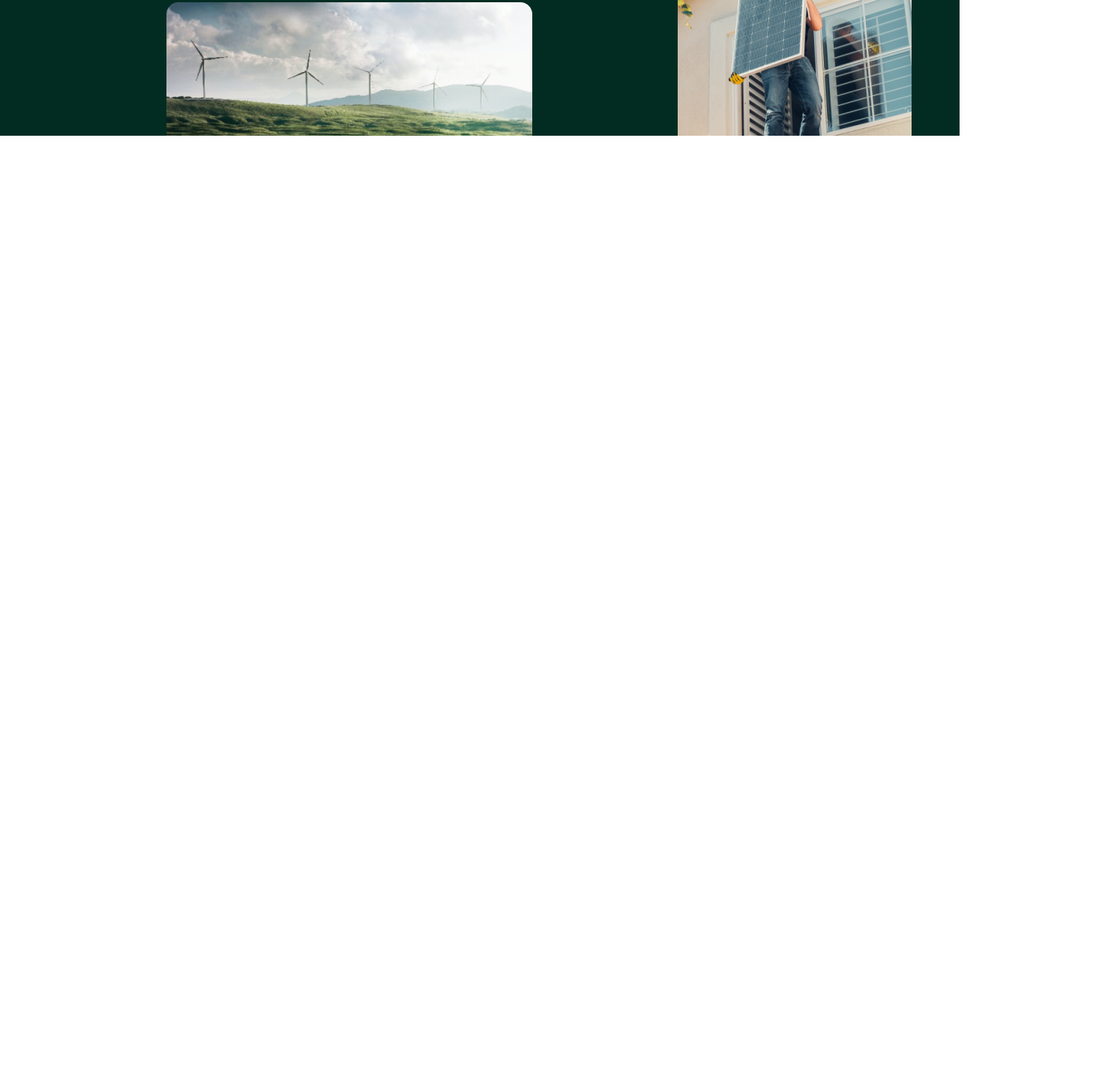
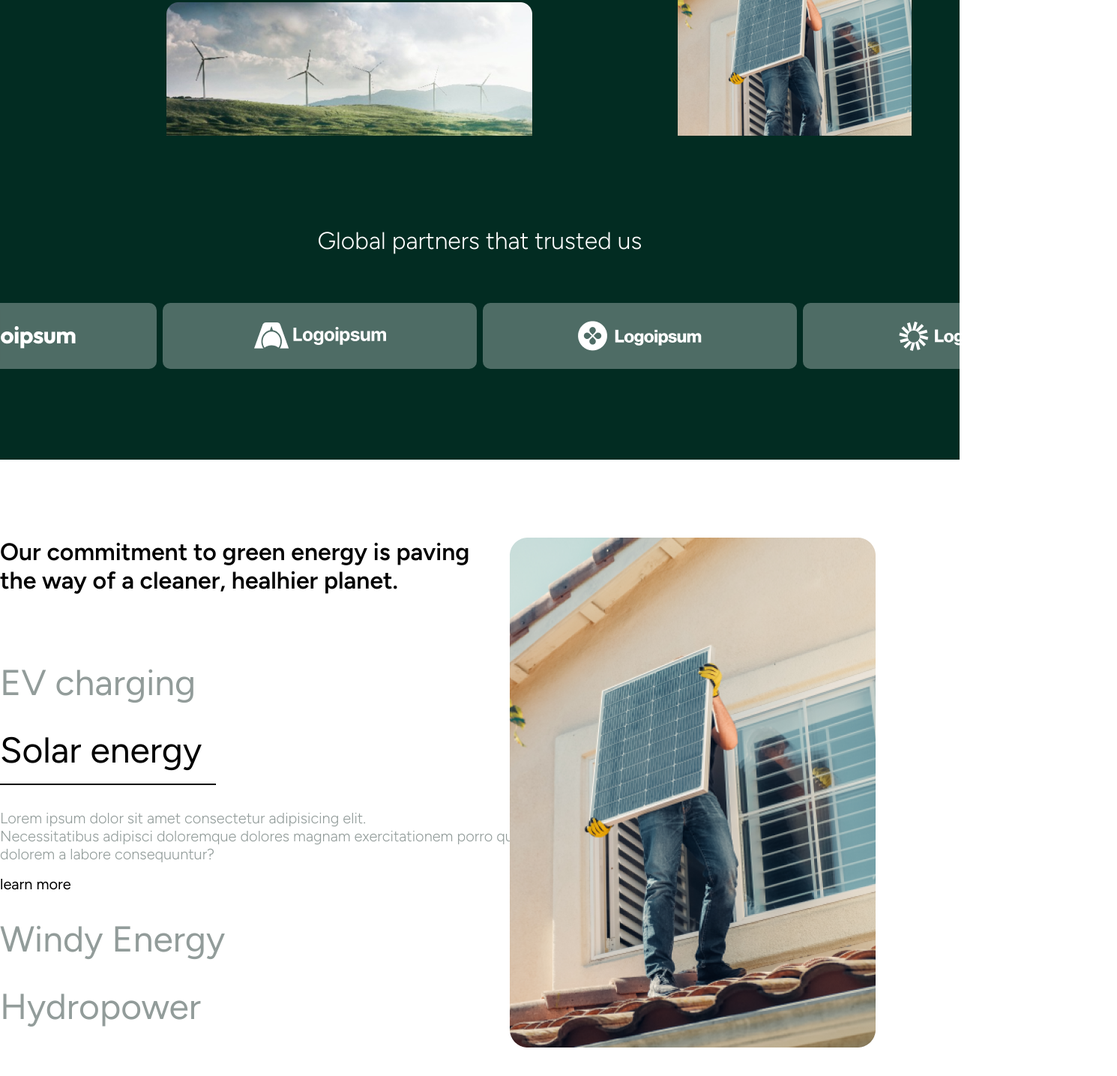
Before and after one commit to Geovanni159/Flow, a plain HTML site: page index.html in a window 1280 px wide. Shown: the part 815-2250 px from the top of the page at 75% size, 1490 px wide, since content can reach past the window. Before the commit the page ends 996 px from the top, so only its background shows below. Drawn offline with Linux system fonts and the light colour scheme; files whose address does not match are found by name.

Commit message:
solarenergy

```diff
--- a/css/style.css
+++ b/css/style.css
@@ -58,7 +58,6 @@ main {
 }
 
 .container-logo {
-
   display: flex;
   justify-content: center;
   margin-bottom: 24px;
@@ -68,8 +67,7 @@ main {
   width: 127px;
 }
 
-.container-titul{
-
+.container-titul {
   display: flex;
   justify-content: center;
   margin-bottom: 32px;
@@ -78,39 +76,36 @@ main {
 .container h1 {
   color: #ffffff;
   font-size: 76px;
-  text-align:center;
-
+  text-align: center;
 }
 
-.container p{
+.container p {
   color: #ffffff;
   font-size: 24px;
   text-align: center;
-
 }
 
-.container-texto{
+.container-texto {
   margin-bottom: 40px;
 }
 
-.container-buttons button{
+.container-buttons button {
   padding: 12px 20px;
   background-color: #022c22;
   border: 1px solid #ffffff;
   color: #ffffff;
   border-radius: 30px;
   font-size: 18px;
-
 }
 
-.container-buttons{
+.container-buttons {
   display: flex;
   justify-content: center;
   align-items: center;
   gap: 16px;
 }
 
-#See-our-solutions{
+#See-our-solutions {
   background-color: #bef254;
   border: none;
   color: #022c22;
@@ -118,26 +113,26 @@ main {
 
 /*Imagesld*/
 
-#image1{
+#image1 {
   position: absolute;
   left: -24px;
   width: 312px;
-    height: 394px;;
+  height: 394px;
 }
 
-#image2{
+#image2 {
   position: absolute;
   top: 86px;
   right: 0;
 }
 
-#image3{
+#image3 {
   position: absolute;
   right: 64px;
   bottom: 0;
 }
 
-#image4{
+#image4 {
   position: absolute;
   left: 222px;
   bottom: 0;
@@ -145,24 +140,145 @@ main {
 
 /* hover*/
 
-#get-in-touch:hover{
+#get-in-touch:hover {
   background-color: #bef254;
   border: 1px solid #bef254;
   color: #022c22;
   transition: 0.5s;
 }
 
-#get-in-touch2:hover{
+#get-in-touch2:hover {
   background-color: #bef254;
   border: 1px solid #bef254;
   color: #022c22;
   transition: 0.5s;
 }
 
-#See-our-solutions:hover{
+#See-our-solutions:hover {
   background-color: #022c22;
   border: 1px solid #ffffff;
   color: #ffffff;
   border-radius: 30px;
   transition: 0.5s;
 }
+
+.seg-container {
+  height: 432px;
+  background-color: #022c22;
+  display: flex;
+  align-items: center;
+  justify-content: center;
+  flex-direction: column;
+  gap: 64px;
+}
+
+.seg-container h1 {
+  color: #ffffff;
+  font-weight: 300;
+}
+
+.titulo1 {
+  display: inline;
+}
+.partners {
+  display: flex;
+  gap: 8px;
+}
+.partner1 {
+  width: 419px;
+  height: 88px;
+  display: flex;
+  align-items: center;
+  justify-content: center;
+  background-color: rgba(255, 255, 255, 0.3);
+  border-radius: 10px;
+}
+.partner2 {
+  width: 419px;
+  height: 88px;
+  display: flex;
+  align-items: center;
+  justify-content: center;
+  background-color: rgba(255, 255, 255, 0.3);
+  border-radius: 10px;
+}
+.partner3 {
+  width: 419px;
+  height: 88px;
+  display: flex;
+  align-items: center;
+  justify-content: center;
+  background-color: rgba(255, 255, 255, 0.3);
+  border-radius: 10px;
+}
+.partner4 {
+  width: 419px;
+  height: 88px;
+  display: flex;
+  align-items: center;
+  justify-content: center;
+  background-color: rgba(255, 255, 255, 0.3);
+  border-radius: 10px;
+}
+
+/*SOLAR ENERGY*/
+
+.solarenergy {
+  height: 888px;
+  display: flex;
+  position: relative;
+}
+
+.solarenergy-container{
+  width: 1574px;
+  height: 631px;
+  margin: 104px auto;
+}
+.solarenergy-container p{
+  font-weight: 600;
+  font-size: 32px;
+}
+
+.solarenergy-container h1{
+  margin-top: 32px;
+  font-size: 48px;
+  font-weight: 400;
+  color: #929C9A;
+}
+#evcharging{
+  margin-top: 88px;
+  font-size: 48px;
+  font-weight: 400;
+  color: #929C9A;
+}
+
+#solar{
+  color: black;
+}
+
+.barra{
+  width: 288px;
+  height: 2px;
+  border: 1px solid black;
+  margin-top: 16px;
+}
+
+#solarpanels{
+  margin-top: 32px;
+  font-size: 20px;
+  font-weight: 200;
+  color: #929C9A;
+}
+
+#learn{
+  font-size: 20px;
+  font-weight: 400;
+  color: black;
+  margin-top: 16px;
+}
+
+#imgg{
+  position: absolute;
+  right: 112px;
+  top: 104px;
+}
--- a/index.html
+++ b/index.html
@@ -47,5 +47,30 @@
       <img src="./images/landingpage/ldpage (1).png" alt="" id="image3">
       <img src=".//images/landingpage/ldpage (2).png" alt="" id="image4">
     </main>
+
+    <div class="seg-container">
+      <div class="titulo1"><h1>Global partners that trusted us</h1></div>
+      <div class="partners">
+        <div class="partner1"><img src="./images/logos/Type=v1, Color=White.png" alt=""></div>
+        <div class="partner2"><img src="./images/logos/Type=v2, Color=White.png" alt=""></div>
+        <div class="partner3"><img src="./images/logos/Type=v3, Color=White.png" alt=""></div>
+        <div class="partner4"><img src="./images/logos/Type=v4, Color=White.png" alt=""></div>
+      </div>
+    </div>
+
+<!--SOLAR ENERGY-->
+    <div class="solarenergy">
+      <div class="solarenergy-container">
+        <div><p>Our commitment to green energy is paving<br> the way of a cleaner, healhier planet.</p></div>
+        <h1 id="evcharging">EV charging</h1>
+        <h1 id="solar">Solar energy</h1>
+        <div class="barra"></div>
+        <p id="solarpanels">Lorem ipsum dolor sit amet consectetur adipisicing elit. <br>Necessitatibus adipisci doloremque dolores magnam exercitationem porro quae <br> dolorem a labore consequuntur?</p>
+        <p id="learn">learn more</p>
+        <h1>Windy Energy</h1>
+        <h1>Hydropower</h1>
+        <img src="./images/landingpage/img1.png" alt="" id="imgg">
+      </div>
+    </div>
   </body>
 </html>
```
Also changed, not shown: images/landingpage/img1.png (added). Lines whose indentation alone changed are shown as unchanged.
